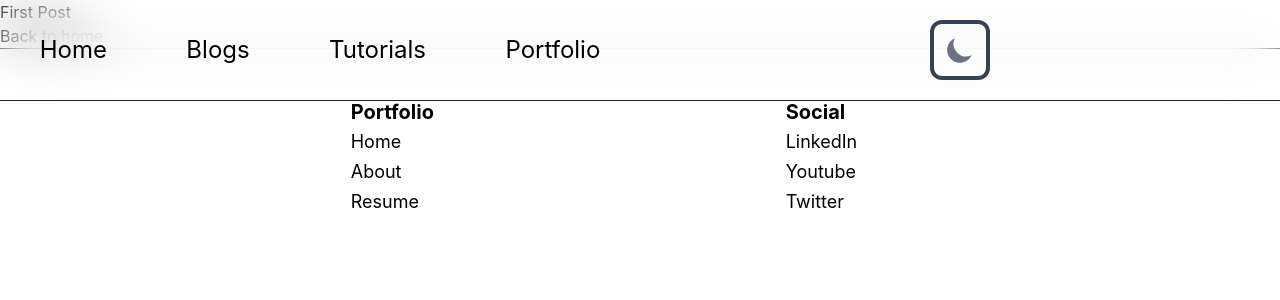
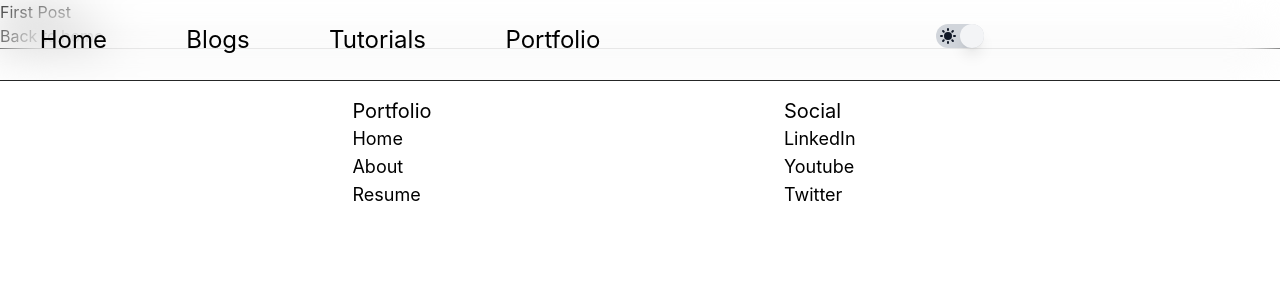
Before and after one commit to somnathPrasad/csexperience, a Next.js app: page /posts/first-post in a window 1280 px wide. Shown: the top 300 px of the page. Built offline with nearby package versions, Linux system fonts and the light colour scheme.

Commit message:
dark theme ui update

```diff
--- a/components/AppBar.tsx
+++ b/components/AppBar.tsx
@@ -1,19 +1,16 @@
 import { NextPage } from "next";
 import Link from "next/link";
 import styles from "./styles/AppBar.module.css";
-import Image from "next/image";
 import { useState } from "react";
-import { useTheme } from "next-themes";
+import { useDarkTheme } from "../lib/hooks/useDarkTheme";
 
 
-const menuIcon = (
-  <Image src="/menu-icon.svg" alt="menu icon" width={35} height={30} />
-);
+import ThemeSwitch from "./ThemeSwitch";
 
 const AppBar: NextPage = () => {
-  const { theme, setTheme } = useTheme();
   const [isOpen, setIsOpen] = useState(false);
-  const [isDark, setIsDark] = useState(true);
+  const [isDark, mounted, setTheme] = useDarkTheme();
+
   return (
     <>
       <div
@@ -35,35 +32,7 @@ const AppBar: NextPage = () => {
         </div>
         <div>
           <div>
-            <div className="flex sm:justify-center justify-start px-5">
-              <button
-                type="button"
-                className="text-gray-500 dark:text-gray-400 hover:bg-gray-100 dark:hover:bg-gray-700 focus:outline-none focus:ring-4 sm:ring-4 ring-gray-700 dark:focus:ring-gray-700 rounded-lg text-sm p-2.5"
-                onClick={() => {setTheme(theme === "dark" ? "light" : "dark");setIsDark(!isDark)}}
-              >
-                <svg
-                  className={`${!isDark&&"hidden"} w-8 h-8`}
-                  fill="currentColor"
-                  viewBox="0 0 20 20"
-                  xmlns="http://www.w3.org/2000/svg"
-                >
-                  <path d="M17.293 13.293A8 8 0 016.707 2.707a8.001 8.001 0 1010.586 10.586z"></path>
-                </svg>
-                <svg
-                  id="theme-toggle-light-icon"
-                  className={`${isDark&&"hidden"} w-8 h-8`}
-                  fill="currentColor"
-                  viewBox="0 0 20 20"
-                  xmlns="http://www.w3.org/2000/svg"
-                >
-                  <path
-                    d="M10 2a1 1 0 011 1v1a1 1 0 11-2 0V3a1 1 0 011-1zm4 8a4 4 0 11-8 0 4 4 0 018 0zm-.464 4.95l.707.707a1 1 0 001.414-1.414l-.707-.707a1 1 0 00-1.414 1.414zm2.12-10.607a1 1 0 010 1.414l-.706.707a1 1 0 11-1.414-1.414l.707-.707a1 1 0 011.414 0zM17 11a1 1 0 100-2h-1a1 1 0 100 2h1zm-7 4a1 1 0 011 1v1a1 1 0 11-2 0v-1a1 1 0 011-1zM5.05 6.464A1 1 0 106.465 5.05l-.708-.707a1 1 0 00-1.414 1.414l.707.707zm1.414 8.486l-.707.707a1 1 0 01-1.414-1.414l.707-.707a1 1 0 011.414 1.414zM4 11a1 1 0 100-2H3a1 1 0 000 2h1z"
-                    fillRule="evenodd"
-                    clipRule="evenodd"
-                  ></path>
-                </svg>
-              </button>
-            </div>
+            <ThemeSwitch/>
           </div>
         </div>
         <div className="sm:hidden flex justify-end items-center">
@@ -71,7 +40,15 @@ const AppBar: NextPage = () => {
             className="px-3 z-20"
             onClick={() => setIsOpen((prevValue) => !prevValue)}
           >
-            {menuIcon}
+            <svg
+              fill={`${isDark? "#ffffff" : "#6b7280"}`}
+              xmlns="http://www.w3.org/2000/svg"
+              viewBox="0 0 30 30"
+              width="30px"
+              height="30px"
+            >
+              <path d="M 3 7 A 1.0001 1.0001 0 1 0 3 9 L 27 9 A 1.0001 1.0001 0 1 0 27 7 L 3 7 z M 3 14 A 1.0001 1.0001 0 1 0 3 16 L 27 16 A 1.0001 1.0001 0 1 0 27 14 L 3 14 z M 3 21 A 1.0001 1.0001 0 1 0 3 23 L 27 23 A 1.0001 1.0001 0 1 0 27 21 L 3 21 z" />
+            </svg>
           </div>
         </div>
       </div>
--- /dev/null
+++ b/components/Footer.tsx
@@ -0,0 +1,68 @@
+import Link from "next/link";
+import footerStyles from "./styles/footer.module.css";
+import Image from "next/image";
+
+const Footer = () => {
+  const externalLinkIcon = (
+    <Image
+      src="/external-link.svg"
+      alt="external link logo"
+      width={72}
+      height={16}
+    />
+  );
+  return (
+    <footer className={`${footerStyles.footer} flex justify-evenly`}>
+      <div>
+        <h1 className="text-xl">Portfolio</h1>
+        <ul className={`text-lg ${footerStyles.childHover} text-left`}>
+          <li>
+            <Link href="/">
+              <a>Home</a>
+            </Link>
+          </li>
+          <li>
+            <Link href="/about">
+              <a>About</a>
+            </Link>
+          </li>
+          <li>
+            <Link href="/resume">
+              <a>Resume</a>
+            </Link>
+          </li>
+        </ul>
+      </div>
+      <div>
+        <h1 className="text-xl">Social</h1>
+        <ul className={`flex flex-col text-lg ${footerStyles.childHover} text-left`}>
+          <li>
+            <Link href="https://www.linkedin.com/in/somnath-prasad/">
+              <a target="_blank">
+                <span>LinkedIn</span>
+                {externalLinkIcon}
+              </a>
+            </Link>
+          </li>
+          <li>
+            <Link href="https://www.youtube.com/channel/UCL8q-8ujVGhMYCAVM_bJ-9w">
+              <a target="_blank">
+                <span>Youtube</span>
+                {externalLinkIcon}
+              </a>
+            </Link>
+          </li>
+          <li>
+            <Link href="https://twitter.com/somnathprasad17">
+              <a target="_blank">
+                <span>Twitter</span>
+                {externalLinkIcon}
+              </a>
+            </Link>
+          </li>
+        </ul>
+      </div>
+    </footer>
+  );
+};
+export default Footer;
--- /dev/null
+++ b/components/ThemeSwitch.tsx
@@ -0,0 +1,47 @@
+import { useDarkTheme } from "../lib/hooks/useDarkTheme";
+import { Switch } from "@headlessui/react";
+
+const ThemeSwitch = () => {
+  const [isDark, mounted, setTheme] = useDarkTheme();
+
+  return (
+    <div className="flex sm:justify-center justify-start px-5">
+      {mounted && (
+        <Switch
+          checked={isDark}
+          title="Theme switch"
+          onChange={() => setTheme(isDark ? "light" : "dark")}
+          className={`${isDark ? "bg-gray-700" : "bg-gray-300"}
+          relative inline-flex shrink-0 h-6 w-12 border-transparent rounded-full cursor-pointer transition-colors ease-in-out duration-200 focus:outline-none focus-visible:ring-2 focus-visible:ring-white focus-visible:ring-opacity-75`}
+        >
+          <span className="sr-only">Use setting</span>
+          <svg
+            xmlns="http://www.w3.org/2000/svg"
+            viewBox="0 0 20 20"
+            fill="currentColor"
+            className={`${
+              isDark ? "translate-x-6" : "translate-x-0"
+            } border-2 border-transparent absolute h-6 w-6 text-gray-900 dark:text-gray-100 transition ease-in-out duration-200`}
+          >
+            {!isDark ? (
+              <path
+                fillRule="evenodd"
+                d="M10 2a1 1 0 011 1v1a1 1 0 11-2 0V3a1 1 0 011-1zm4 8a4 4 0 11-8 0 4 4 0 018 0zm-.464 4.95l.707.707a1 1 0 001.414-1.414l-.707-.707a1 1 0 00-1.414 1.414zm2.12-10.607a1 1 0 010 1.414l-.706.707a1 1 0 11-1.414-1.414l.707-.707a1 1 0 011.414 0zM17 11a1 1 0 100-2h-1a1 1 0 100 2h1zm-7 4a1 1 0 011 1v1a1 1 0 11-2 0v-1a1 1 0 011-1zM5.05 6.464A1 1 0 106.465 5.05l-.708-.707a1 1 0 00-1.414 1.414l.707.707zm1.414 8.486l-.707.707a1 1 0 01-1.414-1.414l.707-.707a1 1 0 011.414 1.414zM4 11a1 1 0 100-2H3a1 1 0 000 2h1z"
+                clipRule="evenodd"
+              />
+            ) : (
+              <path d="M17.293 13.293A8 8 0 016.707 2.707a8.001 8.001 0 1010.586 10.586z" />
+            )}
+          </svg>
+          <span
+            aria-hidden="true"
+            className={`${
+              isDark ? "translate-x-0 " : "translate-x-6"
+            } bg-gray-100 pointer-events-none inline-block h-6 w-6 rounded-full shadow-lg transform ring-0 transition ease-in-out duration-200  `}
+          ></span>
+        </Switch>
+      )}
+    </div>
+  );
+};
+export default ThemeSwitch;
--- a/components/layout.js
+++ b/components/layout.js
@@ -1,90 +1,13 @@
-import Head from "next/head";
-import Image from "next/image";
-import styles from "./styles/layout.module.css";
-import footerStyles from "../styles/footer.module.css";
-import utilStyles from "../styles/utils.module.css";
-import Link from "next/link";
 import AppBar from "./AppBar";
+import Footer from "./Footer";
 
-const externalLinkIcon = (
-  <Image
-    src="/external-link.svg"
-    alt="external link logo"
-    width={72}
-    height={16}
-  />
-);
 
 export default function Layout({ children }) {
   return (
     <div className="bg-white dark:bg-black text-black dark:text-white">
       <AppBar />
       <div>{children}</div>
-      <footer className={`${footerStyles.footer} flex justify-evenly`}>
-        <div>
-          <table className="text-left">
-            <thead>
-              <tr>
-                <th className="text-xl">Portfolio</th>
-              </tr>
-            </thead>
-            <tbody>
-              <tr
-                className={`flex flex-col text-lg ${footerStyles.childHover}`}
-              >
-                <td>
-                  <Link href="/">
-                    <a>Home</a>
-                  </Link>
-                </td>
-                <td>
-                  <Link href="/about">
-                    <a>About</a>
-                  </Link>
-                </td>
-                <td>
-                  <Link href="/resume">
-                    <a>Resume</a>
-                  </Link>
-                </td>
-              </tr>
-            </tbody>
-          </table>
-        </div>
-        <div>
-          <table className="text-left">
-            <tr>
-              <th className="text-xl">Social</th>
-            </tr>
-            <tr className={`flex flex-col text-lg ${footerStyles.childHover}`}>
-              <td>
-                <Link href="https://www.linkedin.com/in/somnath-prasad/">
-                  <a target="_blank">
-                    <span>LinkedIn</span>
-                    {externalLinkIcon}
-                  </a>
-                </Link>
-              </td>
-              <td>
-                <Link href="https://www.youtube.com/channel/UCL8q-8ujVGhMYCAVM_bJ-9w">
-                  <a target="_blank">
-                    <span>Youtube</span>
-                    {externalLinkIcon}
-                  </a>
-                </Link>
-              </td>
-              <td>
-                <Link href="https://twitter.com/somnathprasad17">
-                  <a target="_blank">
-                    <span>Twitter</span>
-                    {externalLinkIcon}
-                  </a>
-                </Link>
-              </td>
-            </tr>
-          </table>
-        </div>
-      </footer>
+      <Footer/>
     </div>
   );
 }
--- a/components/styles/AppBar.module.css
+++ b/components/styles/AppBar.module.css
@@ -7,39 +7,3 @@
 .borderSidebar {
   border: 1px solid #252626;
 }
-.checkbox {
-  opacity: 0;
-  position: absolute;
-}
-.label {
-  width: 50px;
-  height: 26px;
-  background-color: #111;
-  display: flex;
-  border-radius: 50px;
-  align-items: center;
-  justify-content: space-between;
-  padding: 5px;
-  position: relative;
-  transform: scale(1.5);
-}
-.ball {
-  width: 20px;
-  height: 20px;
-  background-color: white;
-  position: absolute;
-  top: 2px;
-  left: 2px;
-  border-radius: 50%;
-  transition: transform 0.2s linear;
-}
-.checkbox:checked + .label .ball {
-  transform: translateX(24px);
-}
-.fa_moon {
-  color: pink;
-}
-
-.fa_sun {
-  color: yellow;
-}
--- a/styles/footer.module.css
+++ b/components/styles/footer.module.css
@@ -5,6 +5,6 @@
   }
 
   /* color: rgb(254 202 202 */
-.childHover td:hover{
+.childHover li:hover{
   color: rgb(34 211 238);
 }
--- /dev/null
+++ b/lib/hooks/useDarkTheme.ts
@@ -0,0 +1,10 @@
+import { useEffect, useState } from "react";
+import { useTheme } from "next-themes";
+
+export function useDarkTheme() {
+    const [mounted, setMounted] = useState(false)
+    const {resolvedTheme, setTheme} = useTheme()
+    useEffect(() => setMounted(true), []);
+    const isDark = mounted && resolvedTheme === "dark";
+    return [isDark, mounted, setTheme] as const;
+}
--- a/package.json
+++ b/package.json
@@ -9,6 +9,7 @@
     "lint": "next lint"
   },
   "dependencies": {
+    "@headlessui/react": "^1.5.0",
     "next": "12.1.0",
     "next-themes": "0.0.15",
     "react": "17.0.2",
```
Also changed, not shown: 1 other file (tests, documents, lock files or other folders).
